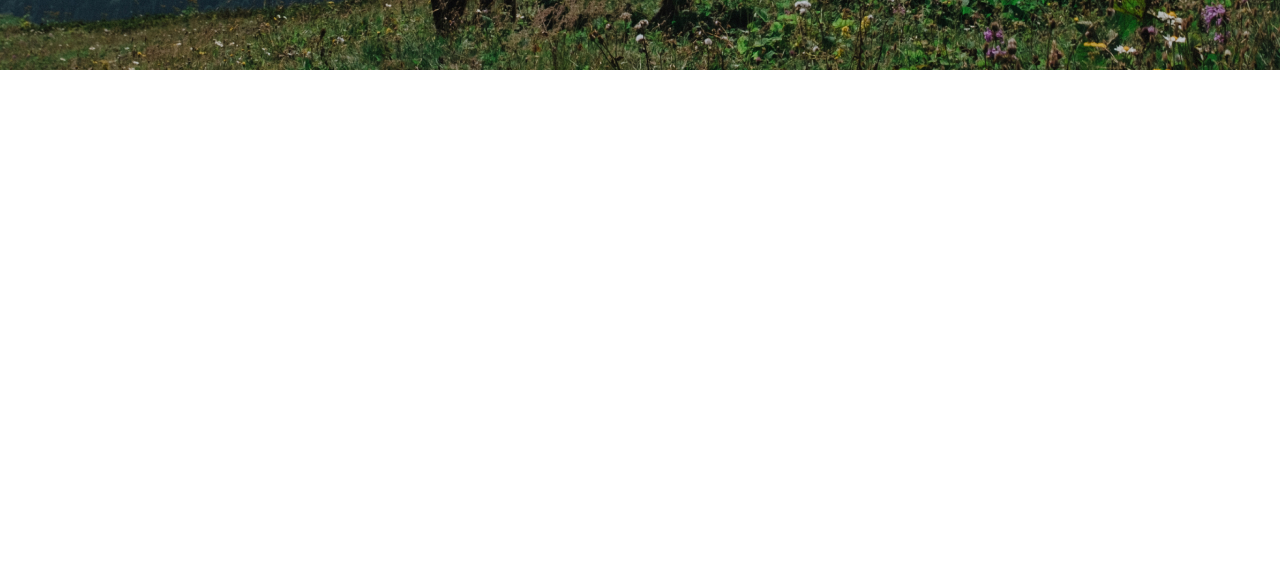
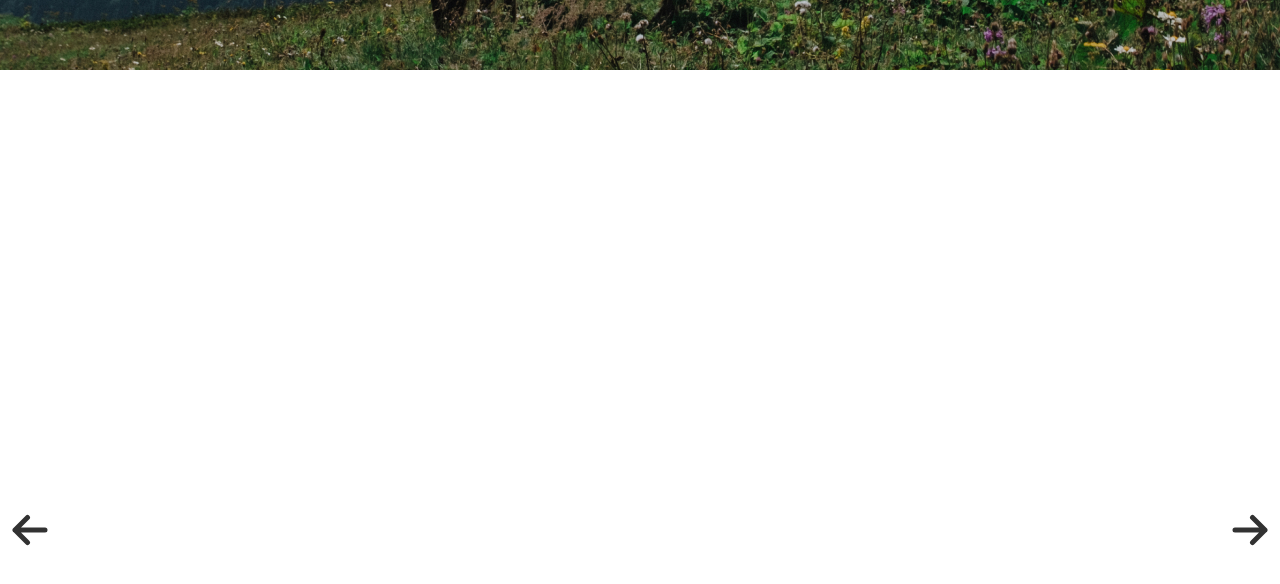
Before and after one commit to IlyaBiryulev/photographer-s-website, a React (Create React App) app: page /contacts in a window 1280 px wide. Shown: the part 730-1314 px from the top of the page. Built offline with nearby package versions, Linux system fonts and the light colour scheme.

Commit message:
fix: добавить стили для слайдера

```diff
--- a/src/components/SlideImg/SlideImg.css
+++ b/src/components/SlideImg/SlideImg.css
@@ -0,0 +1,6 @@
+.slide-img {
+  flex: 1 0 100%;
+  width: 100%;
+  max-height: 800px;
+  object-fit: contain;
+}
--- a/src/components/Slider/Slider.css
+++ b/src/components/Slider/Slider.css
@@ -0,0 +1,4 @@
+.slider {
+  overflow: hidden;
+  position: relative;
+}
--- a/src/components/Slider/Slider.jsx
+++ b/src/components/Slider/Slider.jsx
@@ -1,7 +1,10 @@
 import React, { useEffect, useState, createContext,useCallback } from "react";
 import './Slider.css';
 import PropTypes from "prop-types";
+
 import SliderItem from "../SliderItems/SliderItem";
+import SliderArrow from "../SliderArrow/SliderArrow";
+import SliderDots from "../SliderDots/SliderDots";
 
 export const SliderContext = createContext();
 
@@ -13,16 +16,16 @@ function Slider({photo, width, height, autoPlay, autoPlayTime}) {
     let slideNumber = 0;
 
     if (slide + direction < 0) {
-      slideNumber = photo.length - 1;
+      slideNumber = photo._embedded?.total - 1;
     } else {
-      slideNumber = (slide + direction) % photo.length;
+      slideNumber = (slide + direction) % photo._embedded?.total;
     }
 
     setSlide(slideNumber);
-  }, [photo.length, slide]);
+  }, [photo._embedded?.total, slide]);
 
   const goToSlide = (number) => {
-    setSlide(number % photo.length);
+    setSlide(number % photo._embedded?.total);
   };
 
   const handleTouchStart = (e) => {
@@ -60,7 +63,7 @@ function Slider({photo, width, height, autoPlay, autoPlayTime}) {
     return () => {
       clearInterval(interval);
     };
-  }, [autoPlay, autoPlayTime, changeSlide, photo.length, slide]);
+  }, [autoPlay, autoPlayTime, changeSlide, photo._embedded?.total, slide]);
 
   return (
     <div
@@ -73,14 +76,14 @@ function Slider({photo, width, height, autoPlay, autoPlayTime}) {
         value={{
           goToSlide,
           changeSlide,
-          slidesCount: photo.length,
+          slidesCount: photo._embedded?.total,
           slideNumber: slide,
           photo,
         }}
       >
-        {/* <Arrows /> */}
+        <SliderArrow />
         <SliderItem/>
-        {/* <Dots /> */}
+        <SliderDots />
       </SliderContext.Provider>
     </div>
   );
@@ -97,7 +100,7 @@ Slider.defaultProps = {
   autoPlay: false,
   autoPlayTime: 5000,
   width: "100%",
-  height: "100%"
+  height: "860px"
 };
 
 export default Slider;
--- /dev/null
+++ b/src/components/SliderArrow/SliderArrow.css
@@ -0,0 +1,36 @@
+.slider__arrows {
+  color: white;
+  display: flex;
+  font-size: 30px;
+  justify-content: space-between;
+  height: 100%;
+  position: absolute;
+  top: 50%;
+  width: 100%;
+  z-index: 1;
+}
+
+.slider__arrow {
+  cursor: pointer;
+  width: 60px;
+  height: 60px;
+  opacity: .8;
+  transition: transform .25s ease;
+}
+
+.slider__arrow:hover {
+  transform: scale(1.1);
+  opacity: .6;
+}
+
+.slider__arrow_left {
+  background-image: url(../../image/arrow.svg);
+  background-repeat: no-repeat;
+  background-size: contain;
+}
+
+.slider__arrow_right {
+  background-image: url(../../image/arrowright.svg);
+  background-repeat: no-repeat;
+  background-size: contain;
+}
--- /dev/null
+++ b/src/components/SliderArrow/SliderArrow.jsx
@@ -0,0 +1,19 @@
+import React, { useContext } from "react";
+import { SliderContext } from "../Slider/Slider";
+import './SliderArrow.css'
+
+
+function SliderArrow() {
+  const { changeSlide } = useContext(SliderContext);
+
+  return (
+    <div
+      className='slider__arrows'
+    >
+      <div className="slider__arrow slider__arrow_left" onClick={() => changeSlide(-1)} />
+      <div className="slider__arrow slider__arrow_right" onClick={() => changeSlide(1)} />
+    </div>
+  );
+}
+
+export default SliderArrow;
--- /dev/null
+++ b/src/components/SliderDot/SliderDot.css
@@ -0,0 +1,15 @@
+.slider-dot {
+  background-color: #e7e7e7;
+  border-radius: 5px;
+  min-height: 10px;
+  margin: 5px;
+  width: 10px;
+}
+
+.slider-dot:hover {
+  cursor: pointer;
+}
+
+.slider-dot_selected {
+  background-color: #000;
+}
--- /dev/null
+++ b/src/components/SliderDot/SliderDot.jsx
@@ -0,0 +1,16 @@
+import React, { useContext } from "react";
+import './SliderDot.css';
+import { SliderContext } from "../Slider/Slider";
+
+function SliderDot({ number }) {
+  const { goToSlide, slideNumber  } = useContext(SliderContext);
+
+  return (
+    <div
+      className={`slider-dot ${slideNumber === number ? "slider-dot_selected" : ""}`}
+      onClick={() => goToSlide(number)}
+    />
+  );
+}
+
+export default SliderDot;
--- /dev/null
+++ b/src/components/SliderDots/SliderDots.css
@@ -0,0 +1,7 @@
+.slider-dots{
+  display: flex;
+  justify-content: center;
+  padding: 20px 0;
+  position: relative;
+  z-index: 3;
+}
--- /dev/null
+++ b/src/components/SliderDots/SliderDots.jsx
@@ -0,0 +1,28 @@
+import React, { useContext } from "react";
+import './SliderDots.css';
+import { SliderContext } from "../Slider/Slider";
+import SliderDot from "../SliderDot/SliderDot";
+
+function SliderDots() {
+  const { slidesCount } = useContext(SliderContext);
+
+  console.log(slidesCount)
+
+  const renderDots = () => {
+    const dots = [];
+    for (let i = 0; i < slidesCount; i++) {
+      dots.push(<SliderDot key={`dot-${i}`} number={i}/>);
+    }
+    return dots;
+  }
+
+  return (
+    <div
+      className='slider-dots'
+    >
+      {renderDots()}
+    </div>
+  );
+}
+
+export default SliderDots;
--- a/src/components/SliderItems/SliderItem.css
+++ b/src/components/SliderItems/SliderItem.css
@@ -0,0 +1,6 @@
+.slide-item {
+  display: flex;
+  height: 800px;
+  transition: transform 0.5s ease-in-out;
+  width: 100%;
+}
--- a/src/components/SliderItems/SliderItem.jsx
+++ b/src/components/SliderItems/SliderItem.jsx
@@ -8,18 +8,9 @@ function SliderItem() {
 
   return (
     <div
-      className="slide-list"
+      className="slide-item"
       style={{ transform: `translateX(-${slideNumber * 100}%)`}}
     >
-      {/* {photo._embedded?.items.map((card) =>
-        <div>
-          <img
-          src={card.file}
-          className="card__img"
-          alt={card.name}
-        />
-        </div>
-      )} */}
       {photo._embedded?.items.map((card) =>
         <SlideImg
           card = {card}
```
Also changed, not shown: src/image/arrow.svg (added), src/image/arrowright.svg (added).
